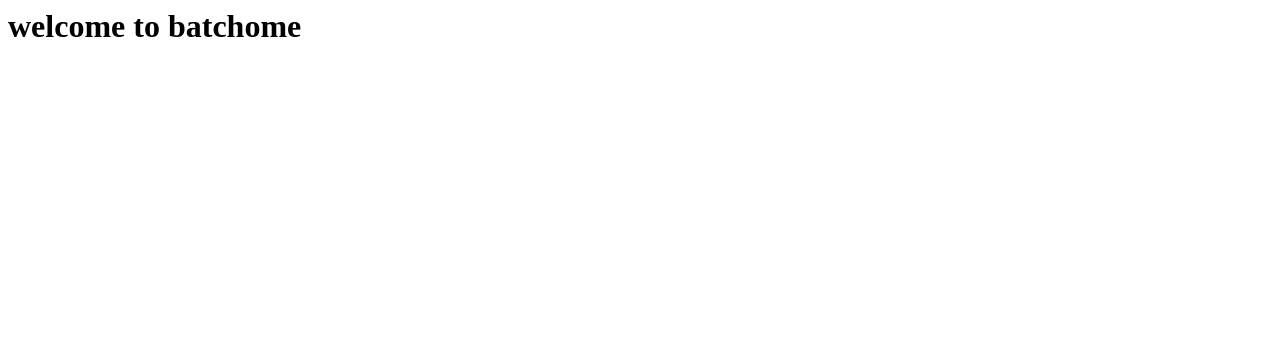
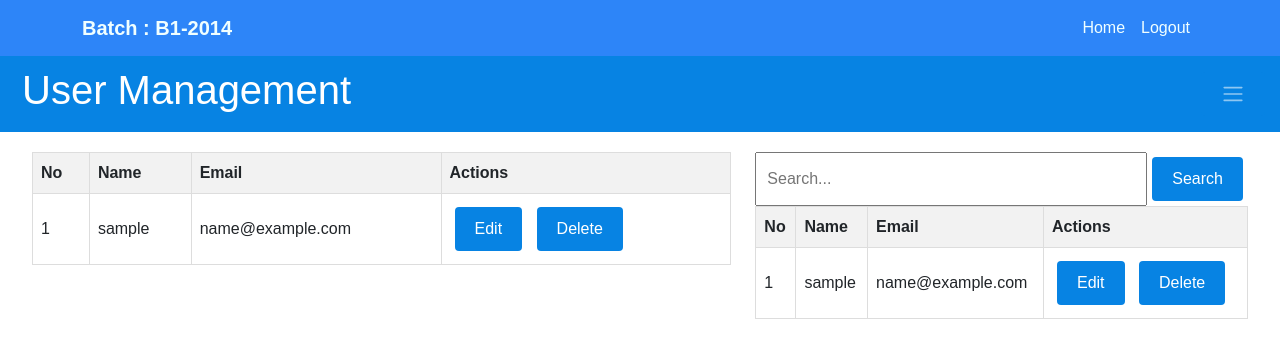
Before and after one commit to rabeeh003/jmic, a Django app: template project1/teacher/template/batchome.html in a window 1280 px wide. Shown: the top 358 px of the page. Run offline with Django 4.2, Linux system fonts and the light colour scheme; the template is opened without the code that fills it: most values are stand-ins (such as "Sample title", 1, 10 or a date in 2020).

Commit message:
data list in batchome page. change some navigations. change some theams."

```diff
--- a/project1/account/template/batch.html
+++ b/project1/account/template/batch.html
@@ -153,7 +153,11 @@
                 <div class="row">
                     <i class="fas fa-lock"></i>
                     <input type="password" placeholder="Password" name="password" required>
+                    {% if error_message %}
+                    <p style="font-size: 15px;color: red;">{{ error_message }}</p>
+                    {% endif %}
                 </div>
+                <br>
                 <div class="pass"><a href="">Forgot password?</a></div>
                 <div class="row button">
                     <input type="submit" value="Login">
--- /dev/null
+++ b/project1/teacher/template/batchbase.html
@@ -0,0 +1,169 @@
+<!DOCTYPE html>
+<html lang="en">
+
+<head>
+    <meta charset="UTF-8">
+    <meta name="viewport" content="width=device-width, initial-scale=1.0">
+    <title>JMIC</title>
+    <!-- Include Bootstrap CSS -->
+    <link href="https://cdn.jsdelivr.net/npm/bootstrap@5.0.0-beta2/dist/css/bootstrap.min.css" rel="stylesheet">
+    <!-- Custom CSS for Navbar -->
+    <style>
+        .navbar-custom {
+            z-index: 10;
+            background-color: #2d85f8;
+        }
+    </style>
+    <style>
+        /* Basic Styles */
+        body {
+            font-family: Arial, sans-serif;
+            margin: 0;
+            padding: 0;
+        }
+
+        .home {
+            display: flex;
+            flex-direction: column;
+            min-height: 90vh;
+            position: relative;
+            height: 100%;
+        }
+
+        header {
+            background-color: #0783e3;
+            color: #fff;
+            padding: 10px;
+            text-align: center;
+        }
+
+        .content {
+            flex-grow: 1;
+            padding: 20px;
+            height: 100%;
+        }
+
+        /* Sidebar Styles */
+        .sidebar {
+            background-color: #333;
+            display: block;
+            color: #fff;
+            padding: 20px;
+            width: 300px;
+            transition: left 0.3s ease-in-out;
+        }
+
+        .sidebar a {
+            color: #fff;
+            text-decoration: none;
+            display: block;
+            margin-bottom: 10px;
+        }
+
+        /* User Listing Styles */
+        .user-list {
+            border-collapse: collapse;
+            width: 100%;
+        }
+
+        .user-list th,
+        .user-list td {
+            border: 1px solid #ddd;
+            padding: 8px;
+            text-align: left;
+        }
+
+        .user-list th {
+            background-color: #f2f2f2;
+        }
+
+        .user-list tr:nth-child(even) {
+            background-color: #f2f2f2;
+        }
+
+        /* Buttons Styles */
+        .btn {
+            background-color: #0783e3;
+            color: #fff;
+            border: none;
+            padding: 10px 20px;
+            text-align: center;
+            text-decoration: none;
+            display: inline-block;
+            font-size: 16px;
+            margin: 5px;
+            cursor: pointer;
+        }
+
+        .togle-btn {
+            display: none;
+        }
+
+        /* Search Styles */
+        .search {
+            margin-bottom: 20px;
+        }
+
+        .search input[type="text"] {
+            width: 100%;
+            padding: 10px;
+        }
+
+        @media screen and (max-width: 1300px) {
+            .togle-btn {
+                display: block;
+            }
+
+            .sidebar {
+                display: none;
+                position: absolute;
+                height: 100%;
+                top: 10;
+                left: 0;
+            }
+        }
+    </style>
+</head>
+
+<body>
+    <nav class="navbar navbar-expand-lg navbar-custom">
+        <div class="container d-block d-lg-flex">
+            <div class="w-100 d-inline-flex justify-content-between">
+                <a class="navbar-brand" style="color: azure;" href="#"><b>Batch : B1-2014</b></a>
+                <button class="navbar-toggler navbar-dark" type="button" data-bs-toggle="collapse"
+                    data-bs-target="#navbarNav" aria-controls="navbarNav" aria-expanded="false"
+                    aria-label="Toggle navigation">
+                    <span class="navbar-toggler-icon"></span>
+                </button>
+            </div>
+            <div>
+                <div class="collapse navbar-collapse" id="navbarNav">
+                    <ul class="navbar-nav ml-auto">
+                        <li class="nav-item active">
+                            <a class="nav-link" style="color: azure;" href="{% url 'index' %}">Home</a>
+                        </li>
+                        <li class="nav-item active">
+                            <a class="nav-link" style="color: azure;" href="{% url 'logout' %}">Logout</a>
+                        </li>
+                    </ul>
+                </div>
+            </div>
+
+        </div>
+    </nav>
+
+    <!-- Your content goes here -->
+    {% block datalist %}
+    {% endblock datalist %}
+
+
+    {% block script %}
+    {% endblock script %}
+
+    <!-- Include Bootstrap JS and jQuery -->
+    <script src="https://code.jquery.com/jquery-3.6.0.min.js"></script>
+    <script src="https://cdn.jsdelivr.net/npm/bootstrap@5.0.0-beta2/dist/js/bootstrap.min.js"></script>
+
+</body>
+
+</html>
--- /dev/null
+++ b/project1/teacher/template/batcheditpage.html
@@ -0,0 +1,6 @@
+{% extends 'batchbase.html' %}
+
+
+{% block datalist %}
+
+{% endblock datalist %}
--- a/project1/teacher/template/batchome.html
+++ b/project1/teacher/template/batchome.html
@@ -1 +1,97 @@
-<h1>welcome to batchome</h1>
+{% extends 'batchbase.html' %}
+
+
+{% block datalist %}
+<div class="container-fluid home">
+    <header class="row d-flex justify-content-between align-items-center navbar-dark">
+        <span class="h1 w-auto">User Management</span>
+        <button class="btn w-auto togle-btn" onclick="toggleSidebar()">
+            <span class="navbar-toggler-icon"></span>
+        </button>
+    </header>
+    <div class="content row flex-md-row-reverse">
+        <div class="col-12 col-md-5 search">
+            <div>
+                <form class="d-inline-flex w-100" action="" method="post">
+                    {% csrf_token %}
+                    <input type="text" name="search" placeholder="Search...">
+                    <button class="btn" type="submit">Search</button>
+                </form>
+            </div>
+            {% if se %}
+            <table class="user-list">
+                <thead>
+                    <tr>
+                        <th>No</th>
+                        <th>Name</th>
+                        <th>Email</th>
+                        <th>Actions</th>
+                    </tr>
+                </thead>
+                <tbody>
+                    {% for u in se%}
+                    <tr>
+                        <td>{{u.id}}</td>
+                        <td>{{u.user_name}}</td>
+                        <td>{{u.user_mail}}</td>
+                        <td>
+                            <button class="btn" id="{{u.id}}">Edit</button>
+                            <button class="btn" id="{{u.id}}">Delete</button>
+                        </td>
+                    </tr>
+                    {% endfor%}
+
+                    <!-- Add more user rows here -->
+                </tbody>
+            </table>
+            {% endif%}
+        </div>
+        <div class="col ">
+            <table class="user-list">
+                <thead>
+                    <tr>
+                        <th>No</th>
+                        <th>Name</th>
+                        <th>Email</th>
+                        <th>Actions</th>
+                    </tr>
+                </thead>
+                <tbody>
+                    {% for u in us%}
+                    <tr>
+                        <td>{{u.id}}</td>
+                        <td>{{u.user_name}}</td>
+                        <td>{{u.user_mail}}</td>
+                        <td>
+                            <button class="btn" id="{{u.id}}">Edit</button>
+                            <button class="btn" id="{{u.id}}">Delete</button>
+                        </td>
+                    </tr>
+                    {% endfor%}
+
+                    <!-- Add more user rows here -->
+                </tbody>
+            </table>
+        </div>
+        <div class="sidebar col-2 col-md-12" id="sidebar">
+            <a href="#">Home</a>
+            <a href="#">Add User</a>
+            <!-- Add more sidebar links here -->
+        </div>
+    </div>
+</div>
+{% endblock datalist %}
+
+
+{% block script %}
+<script>
+    function toggleSidebar() {
+        var dis = document.getElementById('sidebar');
+        if (dis.style.display === "none") {
+            dis.style.display = "block";
+        } else {
+            dis.style.display = "none";
+        }
+    }
+</script>
+{% endblock script %}
--- a/project1/teacher/urls.py
+++ b/project1/teacher/urls.py
@@ -1,6 +1,9 @@
 from django.urls import path
 from .views import batchome
 
+# app_name = 'teacher'
+
 urlpatterns = [
-    path('batchome/',batchome,name='batchome'),
+    path('batchome/',batchome, name='batchome'),
+    # path('',std.as_view(), name='std')
 ]
```
Also changed, not shown: project1/account/template/index.html (+5 -8 lines), project1/account/views.py (+6 -13 lines), project1/teacher/views.py (+20 -1 lines).
